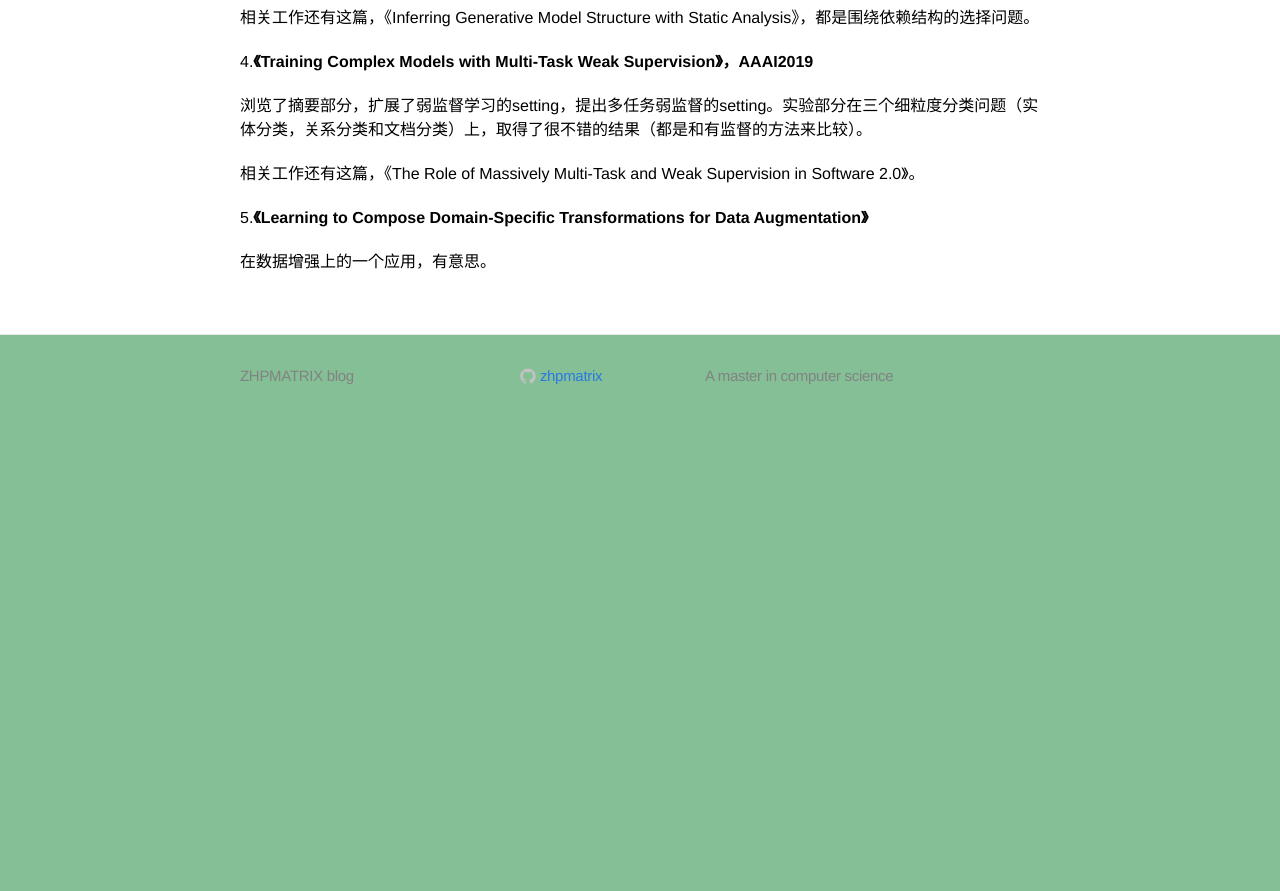
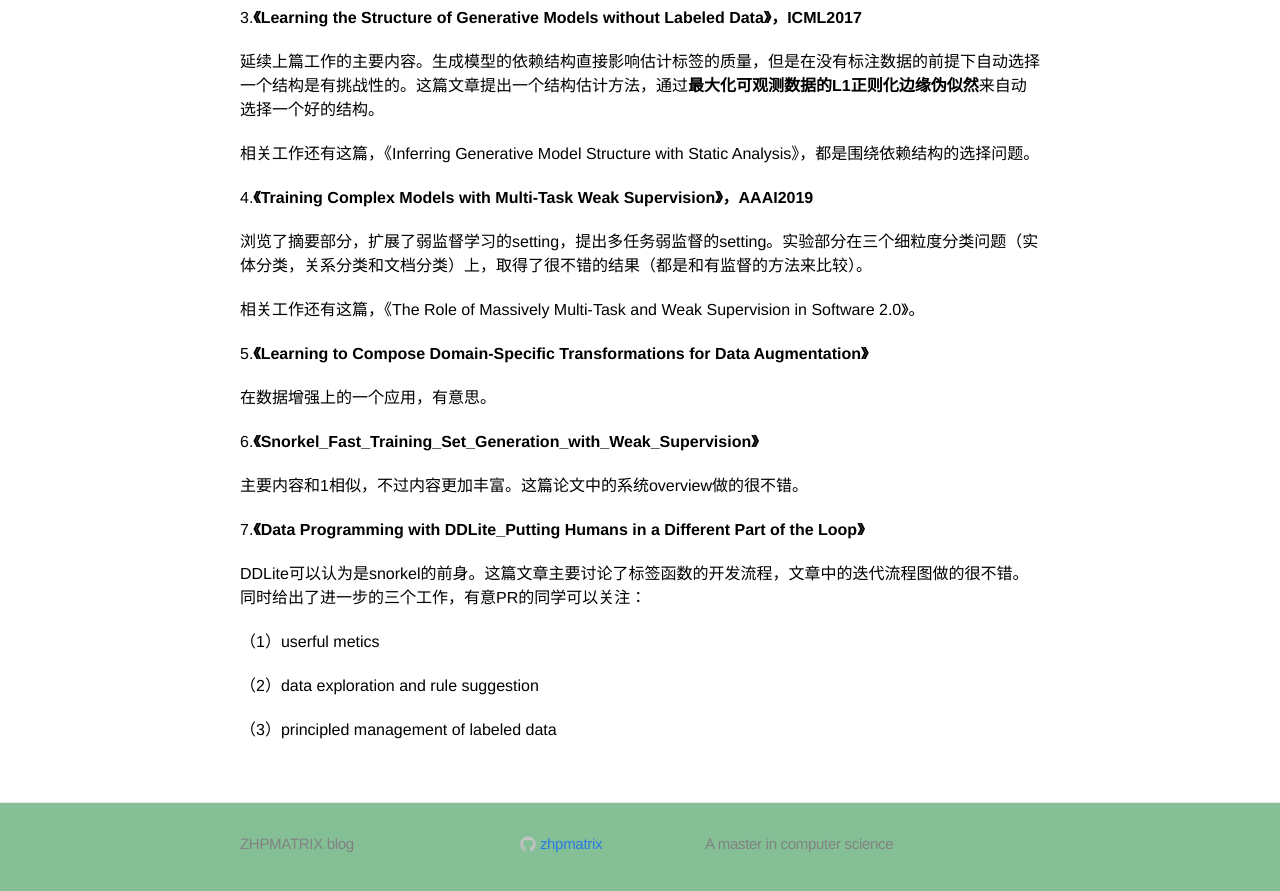
Before and after one commit to zhpmatrix/zhpmatrix.github.io, a Jekyll site: the page built from _posts/2019-06-05-snorkel.md, in a window 1280 px wide and 900 px high, scrolled down 2094 px. Shown: the top 891 px of the window. Built offline with Jekyll 4.4.1, drawn with Linux system fonts in a browser that asks for light colours; comment, search, counter and statistics services are not loaded; before the commit the page ends 2526 px from its top, so only the background shows below that; some of the changed text lies outside the part shown.

Commit message:
update snorkel

```diff
--- a/_posts/2019-06-05-snorkel.md
+++ b/_posts/2019-06-05-snorkel.md
@@ -15,6 +15,10 @@ mathjax: true
 在理想情况下，我们希望通过（1）拿到数据。但是实际情况下，需要从（2）着手拿到数据。因此，[snorkel](https://github.com/HazyResearch/snorkel)主要是为(2)服务的一个框架。
 
 **重点提示：虽然有噪音，但是不影响我们借助于snorkel可以得到一个效果很不错的模型，相关论文中多次提到snorkel在多个机构和场景下的应用取得的不错的效果！**
+
+**重点提示：目前snorkel在关系抽取上的应用也是只关注关系抽取，实体识别的模型应该还是要单独来做。因为snorkel在数据端需要先得到候选实体。**
+
+如果想对snorkel建立一个直观印象，1和6是不错的论文，之后可以读7，完了之后过snorkel的tutorial，其余论文可以后期跟进。
 
 
 **1.《Snorkel: Fast Training Set Generation for Information Extraction》**
@@ -87,3 +91,17 @@ snorkel是什么已经有了大致的印象了。那么这里简单谈一谈snor
 5.**《Learning to Compose Domain-Specific Transformations for Data Augmentation》**
 
 在数据增强上的一个应用，有意思。
+
+6.**《Snorkel\_Fast\_Training\_Set\_Generation\_with\_Weak\_Supervision》**
+
+主要内容和1相似，不过内容更加丰富。这篇论文中的系统overview做的很不错。
+
+7.**《Data Programming with DDLite_Putting Humans in a Different Part of the Loop》**
+
+DDLite可以认为是snorkel的前身。这篇文章主要讨论了标签函数的开发流程，文章中的迭代流程图做的很不错。同时给出了进一步的三个工作，有意PR的同学可以关注：
+
+（1）userful metics
+
+（2）data exploration and rule suggestion
+
+（3）principled management of labeled data
```
